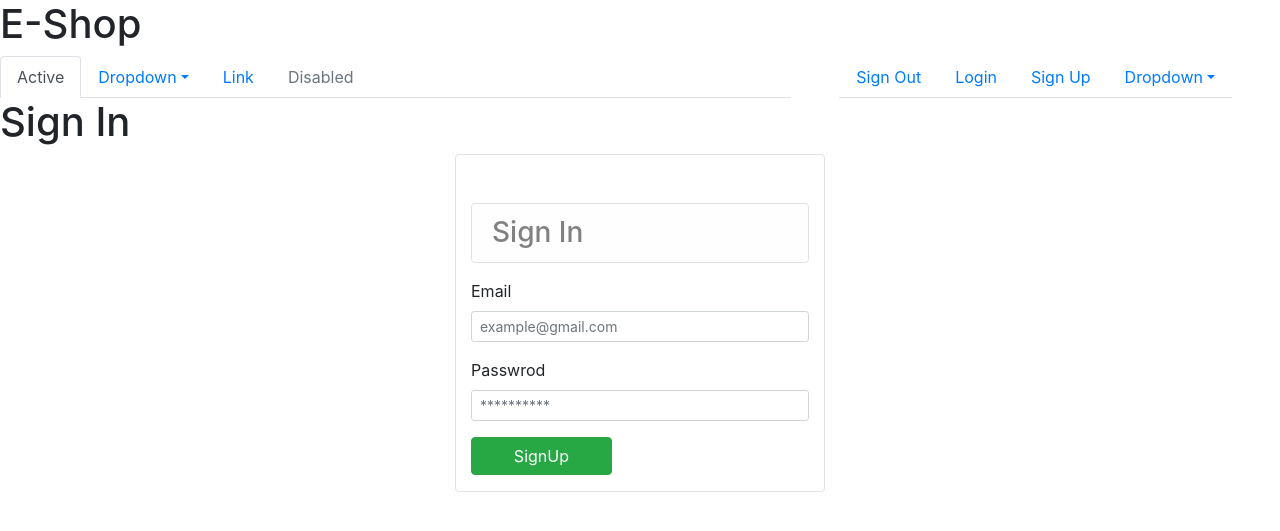
After one commit to syed-ali-abbas/Django-ECommerce, a Django app: page /signin in a window 1280 px wide. The commit adds this page. Shown: the top 531 px of the page. Run offline with Django 3.2, Linux system fonts and the light colour scheme; some libraries are stand-ins or nearby versions.

Commit message:
Login added/ views folder added in seperate folder

```diff
--- a/ECommerce/settings.py
+++ b/ECommerce/settings.py
@@ -102,6 +102,7 @@ AUTH_PASSWORD_VALIDATORS = [
 
 LANGUAGE_CODE = 'en-us'
 
+
 TIME_ZONE = 'UTC'
 
 USE_I18N = True
--- a/Eshop/templates/index.html
+++ b/Eshop/templates/index.html
@@ -22,7 +22,7 @@
         <a class="nav-link" href="#">Sign Out</a>
     </li>
      <li class="nav-item">
-        <a class="nav-link" href="#">Sign In</a>
+        <a class="nav-link" href="/signin">Login</a>
     </li>
      <li class="nav-item">
         <a class="nav-link" href="/signup">Sign Up</a>
--- /dev/null
+++ b/Eshop/templates/signin.html
@@ -0,0 +1,38 @@
+{% extends 'index.html' %}
+{% block content %}
+<h1>Sign In</h1>
+<div class="container">
+    <div>
+        <div class="form col-lg-4 mx-auto border rounded pt-5">
+            <h3 class="alert alert-light border rounded">Sign In</h3>
+
+            <form action="/signin" method="POST">
+
+                {% csrf_token %}
+                {% if error %}
+                <div class="alert alert-danger">
+                    {{error}}
+                </div>
+                {% endif %}
+                <div class="form-group">
+                    <label for="">Email</label>
+                    <input type="Email" value="{{obj_data.email}}" name="email" id="Email"
+                           class="form-control form-control-sm" placeholder="example@gmail.com">
+                </div>
+                <div class="form-group">
+                    <label for="">Passwrod</label>
+                    <input type="password" name="password" id="password" class="form-control form-control-sm"
+                           placeholder="**********">
+                </div>
+
+                <div class="form-group">
+
+                    <input type="Submit" value="SignUp" class="btn btn-success col-lg-5">
+
+                </div>
+            </form>
+        </div>
+    </div>
+</div>
+
+{% endblock content %}
--- a/Eshop/urls.py
+++ b/Eshop/urls.py
@@ -1,7 +1,10 @@
 from django.urls import path
-from .views import index, register
+from .views import index,login, signup
+# from .views.login import Login
+# from .views.signup import SignUp
 
 urlpatterns = [
-    path('', index, name = 'home'),
-    path('signup', register)
+    path('', index.index, name = 'home'),
+    path('signup',signup.SignUp.as_view()),
+    path('signin',login.Login.as_view())
 ]
--- /dev/null
+++ b/Eshop/views/login.py
@@ -0,0 +1,28 @@
+from Eshop.models.Customer import Customer
+from django.contrib.auth.hashers import check_password
+from django.views import View
+from django.shortcuts import render, redirect
+
+
+
+class Login(View):
+    def get(self, request):
+        return render(request, 'signin.html')
+
+    def post(self,request):
+        email = request.POST.get('email')
+        password = request.POST.get('password')
+        customer = Customer.get_customer_by_email(email)
+        error_msg = None
+        if customer:
+            flag = check_password(password, customer.password)
+            if flag:
+                return redirect('home')
+            else:
+                error_msg = 'Email or Password incorrect..'
+
+            pass
+        else:
+            error_msg = 'Email or Password incorrect..'
+        print(email, password)
+        return render(request, 'signin.html', {'error': error_msg})
```
Also changed, not shown: Eshop/models/Customer.py (+7 -0 lines), Eshop/views.py (deleted, +0 -75 lines), Eshop/views/index.py (added, +23 -0 lines), Eshop/views/signup.py (added, +68 -0 lines), Eshop/views/__init__.py (added), db.sqlite3.
